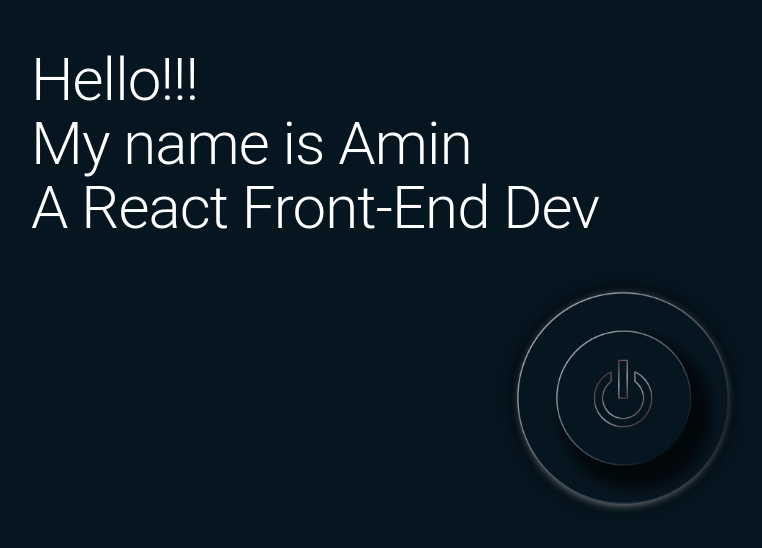
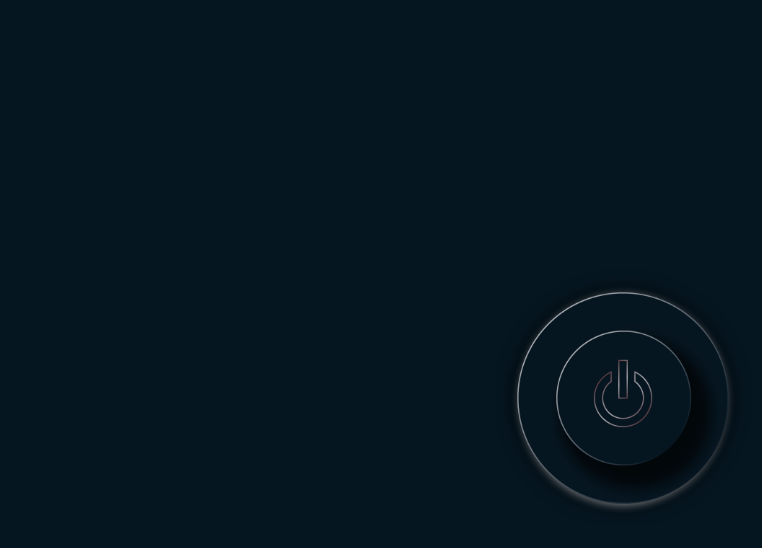
Before and after one commit to AminnimAMoh/Portfolio-React, a React (Create React App) app in the folder andramediandesign/: page / in a window 1280 px wide. Shown: the top 548 px of the page, without its empty margins (17-779 px from the left). Built offline with nearby package versions, Linux system fonts and the light colour scheme.

Commit message:
Intro should be done.

```diff
--- a/andramediandesign/src/App.tsx
+++ b/andramediandesign/src/App.tsx
@@ -7,7 +7,6 @@ import { useSelector, useDispatch } from "react-redux";
 import { makeStyles } from "@material-ui/core/styles";
 import { RootState } from "./store";
 import { rowGridToggleToReverce } from "./redux/slices/ScreenSettingsSlice";
-import { Typography } from "@material-ui/core";
 
 const useStyle = makeStyles((theme) => ({
   root: {
@@ -55,17 +54,6 @@ function App(): React.ReactElement {
     <div
       className={rootState ? `${classes.root} open` : `${classes.root} close`}
     >
-      <div className={classes.Splash}>
-        <Typography variant="h1">
-          Hello!!!
-        </Typography>
-        <Typography variant="h1">
-          My name is Amin
-        </Typography>
-        <Typography variant="h1">
-          A React Front-End Dev
-        </Typography>
-      </div>
       <MenuButton />
       <ContentContainer />
     </div>
--- a/andramediandesign/src/views/MenuButton/index.tsx
+++ b/andramediandesign/src/views/MenuButton/index.tsx
@@ -11,7 +11,7 @@ import {
 } from "../../redux/slices/buttonActionSlice";
 
 // import { Positions } from "./types";
-import { Typography } from "@material-ui/core";
+// import { Typography } from "@material-ui/core";
 
 const calPos = (
   index: number,
@@ -39,7 +39,7 @@ const calPos = (
 function MenuButton(): React.ReactElement {
   const classes = useStyle();
   const dispatch: AppDispatch = useDispatch();
-  const [showInfo, setShowInfo] = useState<boolean>(false);
+  // const [showInfo, setShowInfo] = useState<boolean>(false);
   // const [buttonPositions, setButtonsPosition] = useState<Positions[]>([
   //   { x: 0, y: 0 },
   // ]);
@@ -65,9 +65,6 @@ function MenuButton(): React.ReactElement {
   //     );
   // }, [buttonSizing]);
   // console.log(buttonPositions);
-
-  // const path =
-  //   "M771.8062,348.6448l.13-.1306c103.798-104.0754,272.37-104.1158,376.2175-.09l6.8143,6.8259c102.3864,102.5616,103.7173,268.2461,2.9919,372.4393l0,0c-101.9126,105.4213-269.9548,108.373-375.5069,6.5959l-6.9441-6.6957C668.5981,624.5027,666.93,453.8011,771.8062,348.6448Z";
 
   const handlePowerClick = () => {
     const parentChilrdernLength = parentElement.current?.childElementCount;
@@ -113,14 +110,6 @@ function MenuButton(): React.ReactElement {
           : {}
       }
     >
-      {/* <svg viewBox="0 0 555 555" className={classes.textOnPath}>
-          <path id="carve" d={path} />
-          <text width="500">
-            <textPath xlinkHref="#carve">
-              Hello!!! I am Amin. I am a React Front End Developer.
-            </textPath>
-          </text>
-        </svg> */}
       <div
         className={
           powerState
@@ -128,8 +117,8 @@ function MenuButton(): React.ReactElement {
             : `${classes.powerButton} close`
         }
         onClick={handlePowerClick}
-        onMouseOver={() => setShowInfo(true)}
-        onMouseOut={() => setShowInfo(false)}
+        // onMouseOver={() => setShowInfo(true)}
+        // onMouseOut={() => setShowInfo(false)}
       >
         <img
           ref={buttonMesures}
@@ -149,14 +138,13 @@ function MenuButton(): React.ReactElement {
           index: number
         ) => {
           const { x, y } = calPos(index, data.length, buttonSizing, powerState);
-          // setButtonsPosition((preState=>{return [...preState,{x,y}]}))
           return (
             <div
               key={name}
               className={classes.buttonContainers}
               style={{ transform: `translate(${x}px, ${y}px)` }}
             >
-              {info != "" && (
+              {/* {info != "" && (
                 <div className={classes.introTexts_container}>
                   <Typography
                     variant="body1"
@@ -169,7 +157,7 @@ function MenuButton(): React.ReactElement {
                     {info}
                   </Typography>
                 </div>
-              )}
+              )} */}
               <div
                 id={name}
                 className={classes.iconButtons}
```
